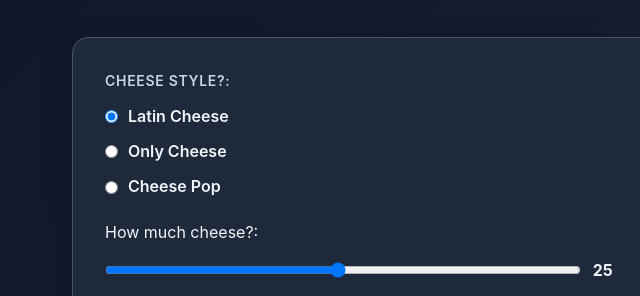
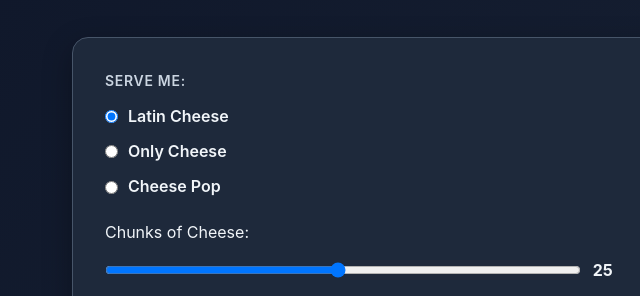
Before and after one commit to byteben/CheeseIpsum, a plain HTML site: page index.html in a window 1280 px wide. Shown: the part 173-469 px from the top of the page, 0-640 px from the left. Drawn offline with Linux system fonts and the light colour scheme.

Commit message:
new cheese

```diff
--- a/index.html
+++ b/index.html
@@ -5,7 +5,7 @@
     <meta charset="UTF-8">
     <meta name="viewport" content="width=device-width, initial-scale=1.0">
     <meta name="description" content="CheeseIpsum - A cheese-themed Lorem Ipsum generator with a modern interface">
-    <title>CheeseIpsum - Cheesy Lorem Ipsum Generator</title>
+    <title>Cheese Ipsum - Cheesy Lorem Ipsum Generator</title>
     <link rel="stylesheet" href="styles.css">
 </head>
 
@@ -19,7 +19,7 @@
         <main>
             <div class="controls">
                 <div class="control-group" id="modeOptions">
-                    <div class="control-title">Cheese Style?:</div>
+                    <div class="control-title">Serve Me:</div>
                     <div class="options">
                         <div class="option">
                             <input type="radio" name="modeOption" value="para-latin" checked>
@@ -36,7 +36,7 @@
                     </div>
                 </div>
                 <div class="control-group" id="countOptions">
-                    <span class="label">How much cheese?:</span>
+                    <span class="label">Chunks of Cheese:</span>
                     <div class="slider-row">
                         <input id="countSlider" type="range" min="1" max="50" value="25" />
                         <span id="countValue" class="slider-value">6</span>
```
